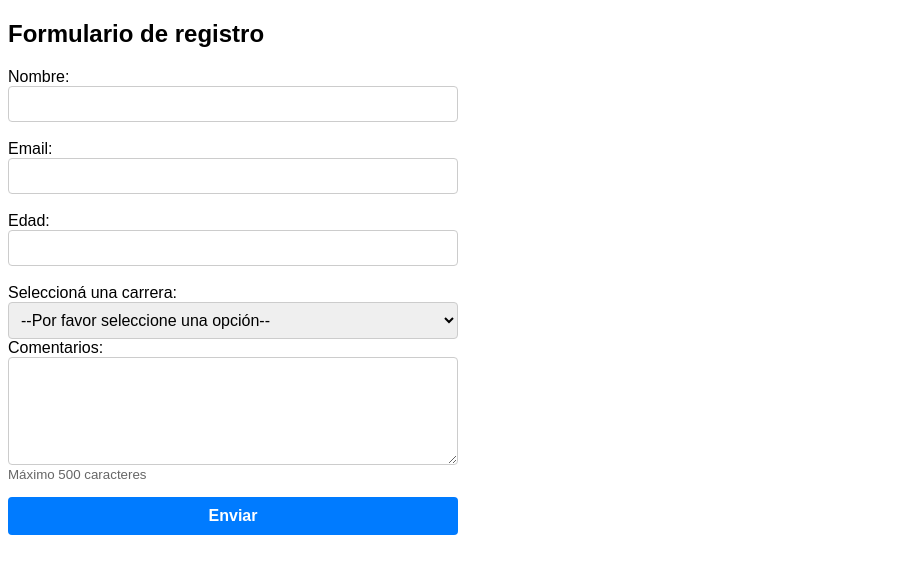
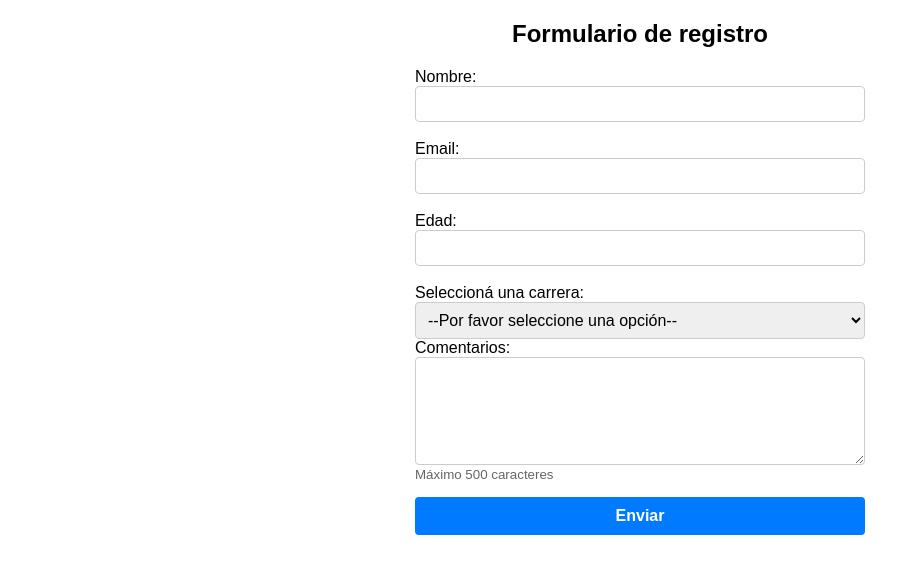
Before and after one commit to matias-ac/tp-desarrollo-nube-flask-jinja2, a Flask app: page / in a window 1280 px wide. Shown: the part 46-620 px from the top of the page, without its empty margins (0-920 px from the left). Run offline with Flask 3, Linux system fonts and the light colour scheme.

Commit message:
modifica estilos para centrar formulario y listado

```diff
--- a/static/css/styles.css
+++ b/static/css/styles.css
@@ -7,12 +7,21 @@
   font-size: 0.85rem;
 }
 
+form, .resultado, table {
+  margin-left: auto;
+  margin-right: auto;
+}
+
 form {
   max-width: 450px;
-  margin: 20px 0;
 }
 
-h2, label, small {
+h2 {
+  font-family: sans-serif;
+  text-align: center;
+}
+
+label, small {
   font-family: sans-serif;
 }
 
@@ -56,7 +65,8 @@ button:hover {
 
 .resultado {
   max-width: 450px;
-  margin: 20px 0;
+  margin-top: 20px;
+  margin-bottom: 20px;
 }
 
 .resultado p {
```
